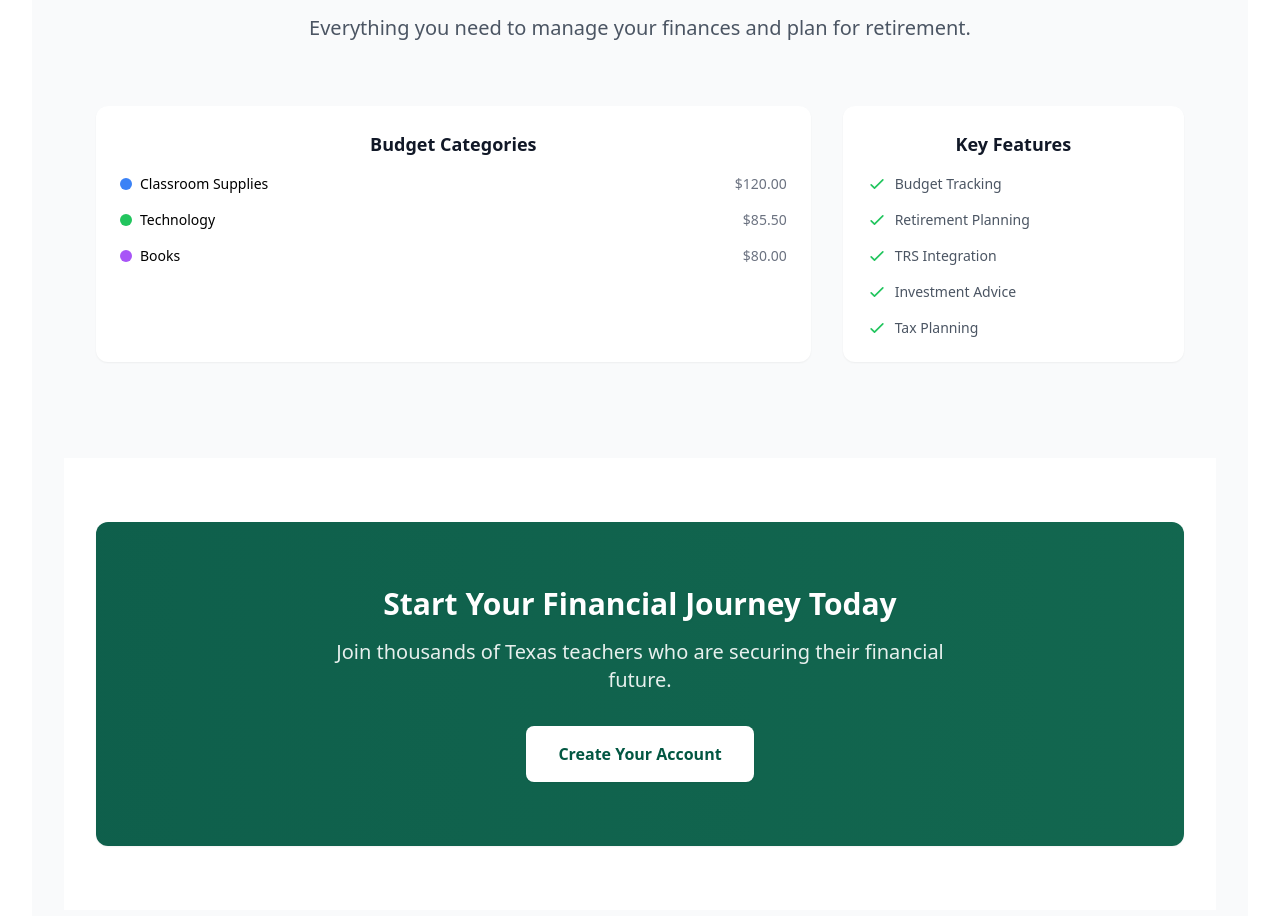
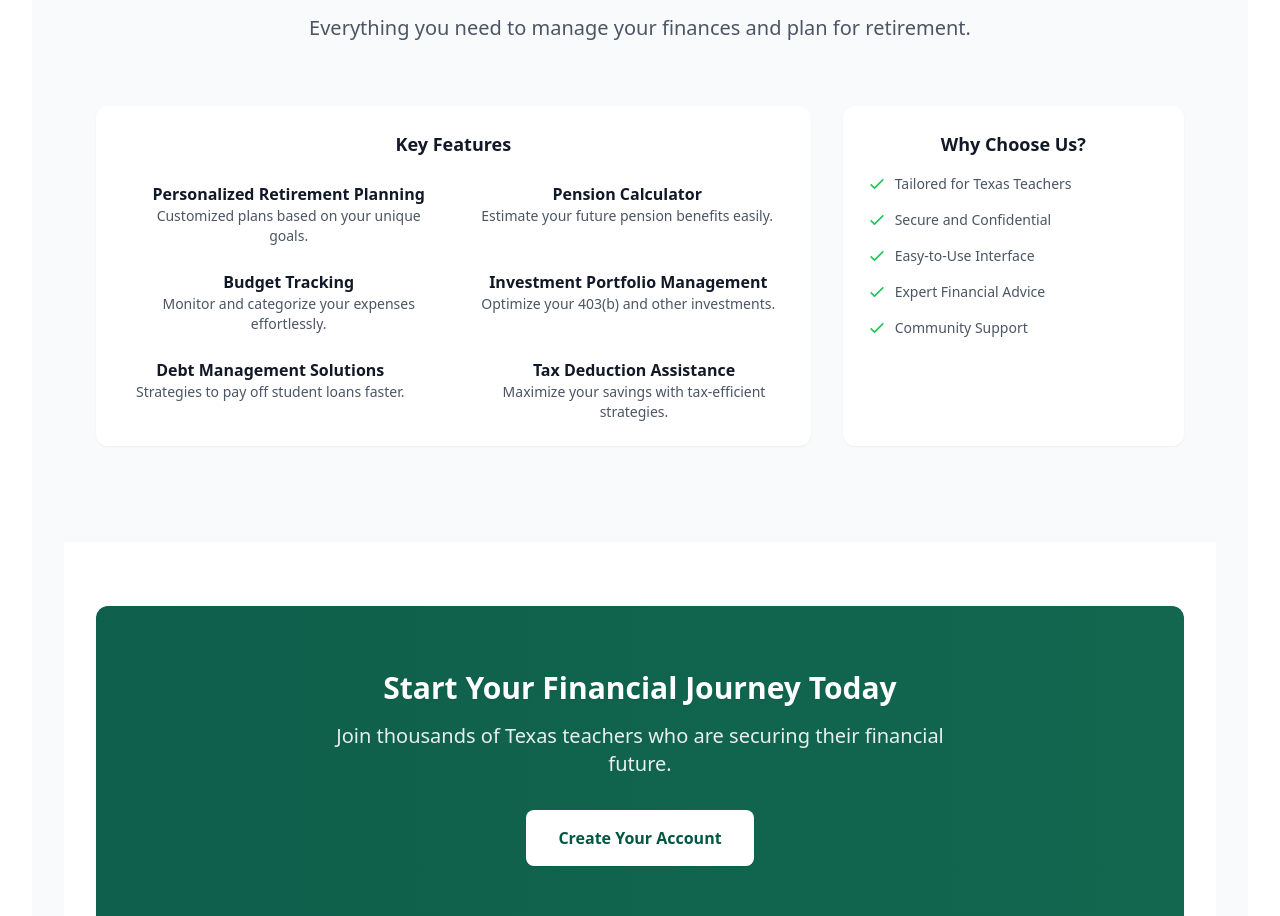
Before and after one commit to IbrahimKhanGH/FinTeach, a React (Vite) app in the folder frontend/: page / in a window 1280 px wide. Shown: the part 909-1825 px from the top of the page. Built offline with nearby package versions, Linux system fonts and the light colour scheme.

Commit message:
fixed icons

```diff
--- a/frontend/package.json
+++ b/frontend/package.json
@@ -10,11 +10,15 @@
     "preview": "vite preview"
   },
   "dependencies": {
+    "@heroicons/react": "^2.1.5",
+    "clsx": "^2.1.1",
+    "framer-motion": "^11.11.10",
     "lucide-react": "^0.453.0",
     "react": "^18.3.1",
     "react-chartjs-2": "^5.2.0",
     "react-dom": "^18.3.1",
-    "react-router-dom": "^6.27.0"
+    "react-router-dom": "^6.27.0",
+    "tailwind-merge": "^2.5.4"
   },
   "devDependencies": {
     "@eslint/js": "^9.13.0",
--- a/frontend/src/pages/Home.jsx
+++ b/frontend/src/pages/Home.jsx
@@ -4,7 +4,9 @@ import { Link } from 'react-router-dom';
 // Simple custom Card component with refined styling
 const Card = ({ children, className = '' }) => {
   return (
-    <div className={`bg-white rounded-xl shadow-sm hover:shadow-md transition-all duration-200 ${className}`}>
+    <div
+      className={`bg-white rounded-xl shadow-sm hover:shadow-md transition-all duration-200 ${className}`}
+    >
       {children}
     </div>
   );
@@ -12,14 +14,30 @@ const Card = ({ children, className = '' }) => {
 
 // Custom Icons
 const DollarIcon = () => (
-  <svg className="h-6 w-6" viewBox="0 0 24 24" fill="none" stroke="currentColor" strokeWidth="2" strokeLinecap="round" strokeLinejoin="round">
+  <svg
+    className="h-6 w-6"
+    viewBox="0 0 24 24"
+    fill="none"
+    stroke="currentColor"
+    strokeWidth="2"
+    strokeLinecap="round"
+    strokeLinejoin="round"
+  >
     <line x1="12" y1="1" x2="12" y2="23"></line>
     <path d="M17 5H9.5a3.5 3.5 0 0 0 0 7h5a3.5 3.5 0 0 1 0 7H6"></path>
   </svg>
 );
 
 const ChartIcon = () => (
-  <svg className="h-6 w-6" viewBox="0 0 24 24" fill="none" stroke="currentColor" strokeWidth="2" strokeLinecap="round" strokeLinejoin="round">
+  <svg
+    className="h-6 w-6"
+    viewBox="0 0 24 24"
+    fill="none"
+    stroke="currentColor"
+    strokeWidth="2"
+    strokeLinecap="round"
+    strokeLinejoin="round"
+  >
     <line x1="18" y1="20" x2="18" y2="10"></line>
     <line x1="12" y1="20" x2="12" y2="4"></line>
     <line x1="6" y1="20" x2="6" y2="14"></line>
@@ -27,23 +45,47 @@ const ChartIcon = () => (
 );
 
 const ShieldIcon = () => (
-  <svg className="h-6 w-6" viewBox="0 0 24 24" fill="none" stroke="currentColor" strokeWidth="2" strokeLinecap="round" strokeLinejoin="round">
+  <svg
+    className="h-6 w-6"
+    viewBox="0 0 24 24"
+    fill="none"
+    stroke="currentColor"
+    strokeWidth="2"
+    strokeLinecap="round"
+    strokeLinejoin="round"
+  >
     <path d="M12 22s8-4 8-10V5l-8-3-8 3v7c0 6 8 10 8 10z"></path>
   </svg>
 );
 
 const CalculatorIcon = () => (
-  <svg className="h-32 w-32" viewBox="0 0 24 24" fill="none" stroke="currentColor" strokeWidth="1.5" strokeLinecap="round" strokeLinejoin="round">
-    <rect x="4" y="2" width="16" height="20" rx="2"/>
-    <line x1="8" x2="16" y1="6" y2="6"/>
-    <line x1="8" x2="16" y1="10" y2="10"/>
-    <line x1="8" x2="16" y1="14" y2="14"/>
-    <line x1="8" x2="16" y1="18" y2="18"/>
+  <svg
+    className="h-32 w-32"
+    viewBox="0 0 24 24"
+    fill="none"
+    stroke="currentColor"
+    strokeWidth="1.5"
+    strokeLinecap="round"
+    strokeLinejoin="round"
+  >
+    <rect x="4" y="2" width="16" height="20" rx="2" />
+    <line x1="8" x2="16" y1="6" y2="6" />
+    <line x1="8" x2="16" y1="10" y2="10" />
+    <line x1="8" x2="16" y1="14" y2="14" />
+    <line x1="8" x2="16" y1="18" y2="18" />
   </svg>
 );
 
 const CheckIcon = () => (
-  <svg className="h-5 w-5 text-green-500 mr-2" fill="none" strokeLinecap="round" strokeLinejoin="round" strokeWidth="2" viewBox="0 0 24 24" stroke="currentColor">
+  <svg
+    className="h-5 w-5 text-green-500 mr-2"
+    fill="none"
+    strokeLinecap="round"
+    strokeLinejoin="round"
+    strokeWidth="2"
+    viewBox="0 0 24 24"
+    stroke="currentColor"
+  >
     <path d="M5 13l4 4L19 7"></path>
   </svg>
 );
@@ -67,7 +109,8 @@ export default function Home() {
                     Take Control of Your Financial Future
                   </h2>
                   <p className="text-lg text-white/90 mb-6">
-                    Smart budgeting, retirement planning, and investment tools designed exclusively for educators.
+                    Smart budgeting, retirement planning, and investment tools designed exclusively
+                    for educators.
                   </p>
                   <div className="flex space-x-4 justify-center lg:justify-start">
                     <Link
@@ -156,22 +199,56 @@ export default function Home() {
           </p>
         </div>
 
+        {/* Updated Features Section */}
         <div className="grid grid-cols-1 lg:grid-cols-3 gap-8">
           <Card className="col-span-2">
             <div className="p-6">
-              <h3 className="text-lg font-semibold text-gray-900 mb-4">Budget Categories</h3>
-              <div className="space-y-4">
+              <h3 className="text-lg font-semibold text-gray-900 mb-6">Key Features</h3>
+              <div className="grid grid-cols-1 md:grid-cols-2 gap-6">
                 {[
-                  { name: 'Classroom Supplies', amount: '$120.00', color: 'bg-blue-500' },
-                  { name: 'Technology', amount: '$85.50', color: 'bg-green-500' },
-                  { name: 'Books', amount: '$80.00', color: 'bg-purple-500' }
-                ].map((category, index) => (
-                  <div key={index} className="flex items-center justify-between">
-                    <div className="flex items-center">
-                      <div className={`w-3 h-3 ${category.color} rounded-full`}></div>
-                      <span className="ml-2 text-sm font-medium">{category.name}</span>
+                  {
+                    title: 'Personalized Retirement Planning',
+                    description: 'Customized plans based on your unique goals.',
+                    icon: '/icons/retirement-planning.svg',
+                  },
+                  {
+                    title: 'Pension Calculator',
+                    description: 'Estimate your future pension benefits easily.',
+                    icon: '/icons/pension-calculator.svg',
+                  },
+                  {
+                    title: 'Budget Tracking',
+                    description: 'Monitor and categorize your expenses effortlessly.',
+                    icon: '/icons/budget-tracking.svg',
+                  },
+                  {
+                    title: 'Investment Portfolio Management',
+                    description: 'Optimize your 403(b) and other investments.',
+                    icon: '/icons/investment-management.svg',
+                  },
+                  {
+                    title: 'Debt Management Solutions',
+                    description: 'Strategies to pay off student loans faster.',
+                    icon: '/icons/debt-management.svg',
+                  },
+                  {
+                    title: 'Tax Deduction Assistance',
+                    description: 'Maximize your savings with tax-efficient strategies.',
+                    icon: '/icons/tax-planning.svg',
+                  },
+                ].map((feature, index) => (
+                  <div key={index} className="flex">
+                    <div className="flex-shrink-0">
+                      {/*<img
+                        src={feature.icon}
+                        alt={feature.title}
+                        className="h-8 w-8 text-green-500"
+                      />*/}
                     </div>
-                    <span className="text-sm text-gray-500">{category.amount}</span>
+                    <div className="ml-4">
+                      <h4 className="text-md font-semibold text-gray-900">{feature.title}</h4>
+                      <p className="text-sm text-gray-600">{feature.description}</p>
+                    </div>
                   </div>
                 ))}
               </div>
@@ -180,21 +257,21 @@ export default function Home() {
 
           <Card>
             <div className="p-6">
-              <h3 className="text-lg font-semibold text-gray-900 mb-4">Key Features</h3>
-              <div className="space-y-4">
+              <h3 className="text-lg font-semibold text-gray-900 mb-4">Why Choose Us?</h3>
+              <ul className="space-y-4">
                 {[
-                  'Budget Tracking',
-                  'Retirement Planning',
-                  'TRS Integration',
-                  'Investment Advice',
-                  'Tax Planning'
-                ].map((feature, index) => (
-                  <div key={index} className="flex items-center text-sm text-gray-600">
+                  'Tailored for Texas Teachers',
+                  'Secure and Confidential',
+                  'Easy-to-Use Interface',
+                  'Expert Financial Advice',
+                  'Community Support',
+                ].map((benefit, index) => (
+                  <li key={index} className="flex items-start text-sm text-gray-600">
                     <CheckIcon />
-                    {feature}
-                  </div>
+                    <span>{benefit}</span>
+                  </li>
                 ))}
-              </div>
+              </ul>
             </div>
           </Card>
         </div>
```
Also changed, not shown: 1 other file (tests, documents, lock files or other folders).
